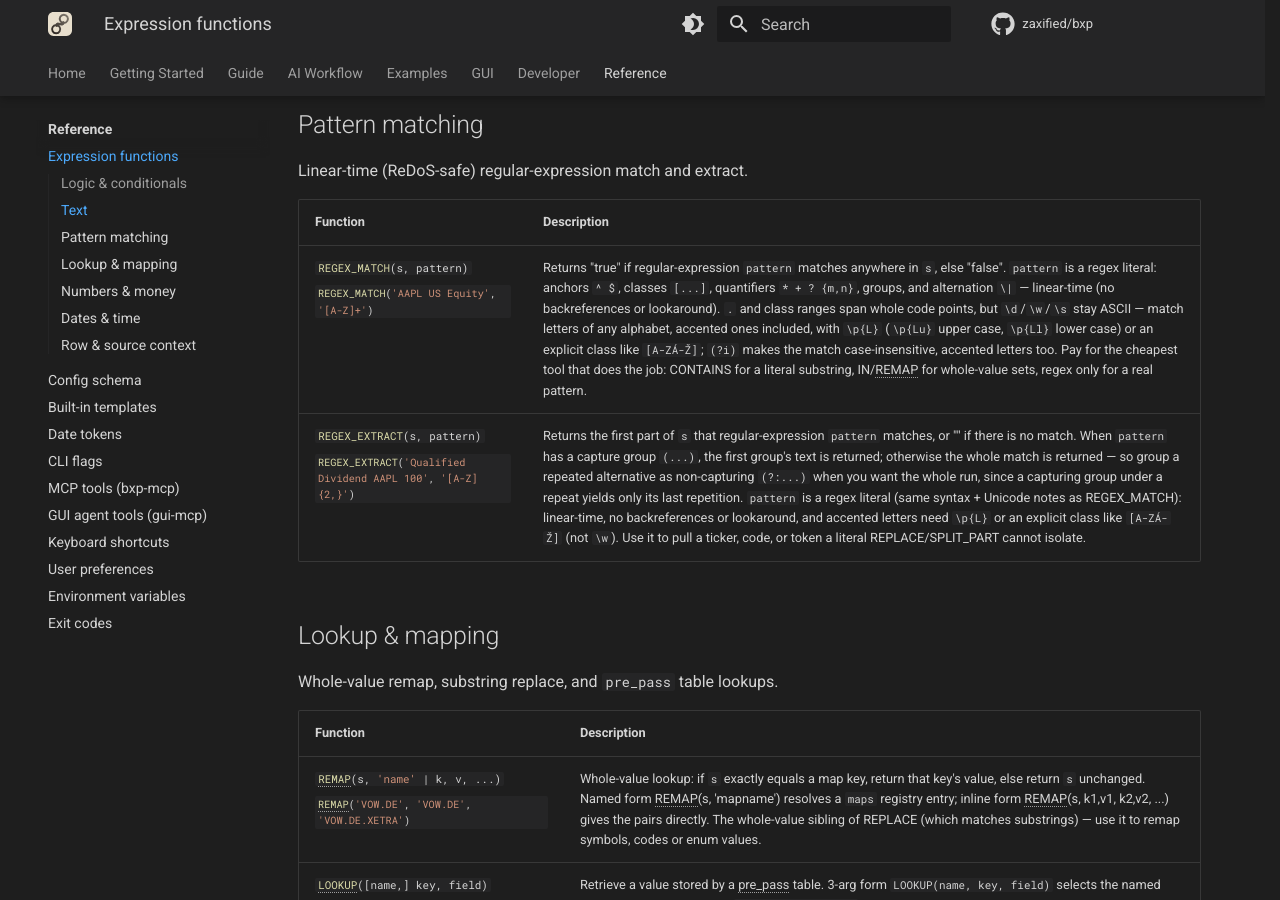
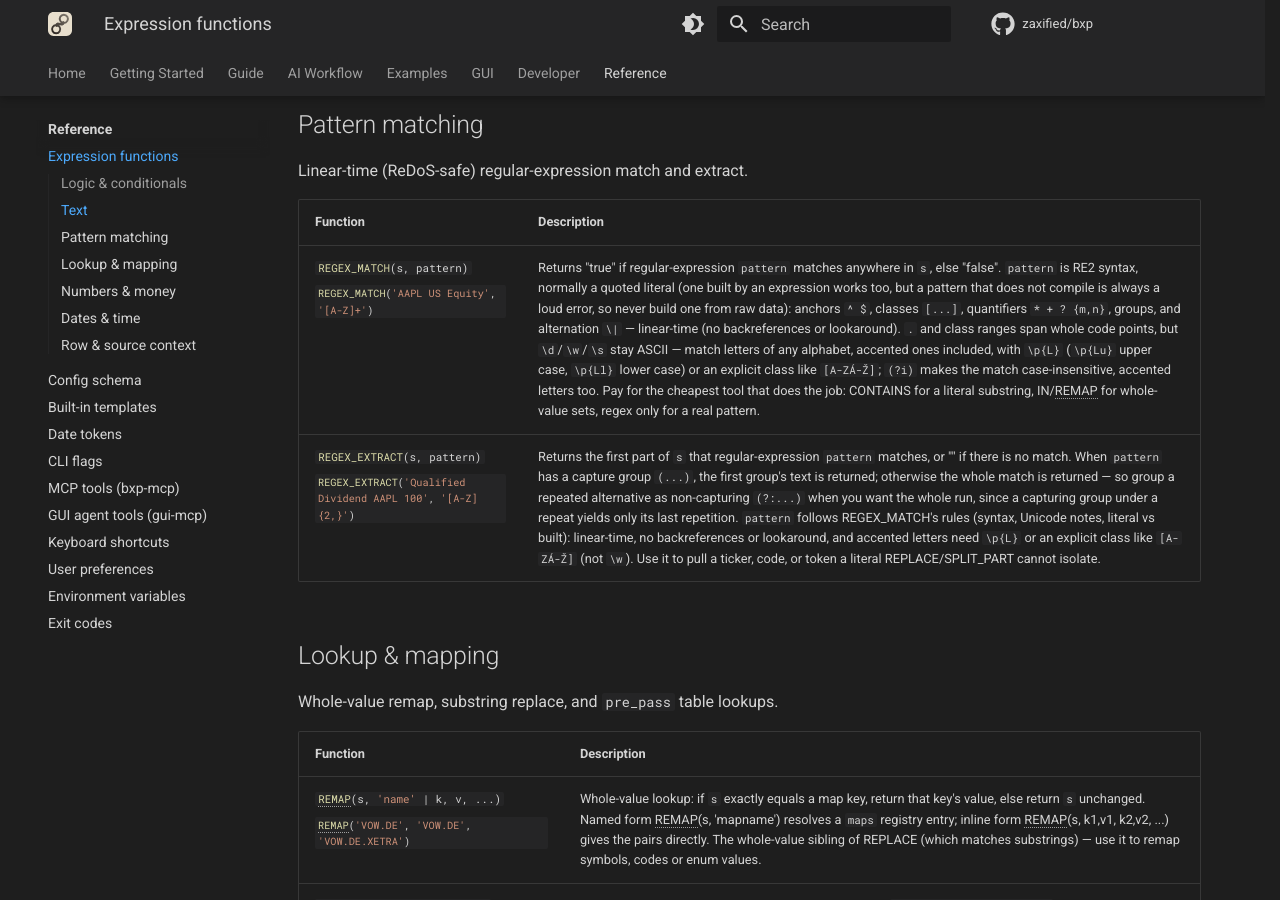
Before and after one commit to zaxified/bxp, an MkDocs documentation site: the page built from docs/reference/expr-functions.md, in a window 1280 px wide and 900 px high, scrolled down 2755 px. Built offline with MkDocs 1.6.1 and Material for MkDocs 9.7.7, drawn with Linux system fonts in a browser that asks for light colours; emoji names are drawn with the system emoji font; comment, search, counter and statistics services are not loaded.

Commit message:
fix(core): wave-2 audit leftovers in expr, config, xlsx and btrace
expr:
- WORKDAY computes whole weeks + remainder instead of walking up to ~3.6M
  days per row; the old walk stays as the test reference it is compared to
- NOW() before 1970 returns "" instead of panicking on the u64 cast
- a zero with a sign or no integer digit canonicalises to "0" ("-0.00"
  was "-0", ".0" was "")
- REGEX_MATCH / REGEX_EXTRACT docs no longer claim the pattern must be a
  literal; expression-built patterns work
- the 4-letter month reading under MMM is kept deliberately broad (German
  Juni/Juli/Marz, Spanish Mayo) and now documented as such

config: template-strict for shapes, not only enums. A template that is not
an object, a wrong-typed input_schema / output_schema / row_rules / rows /
pre_pass / maps entry, or a non-string value inside one is a template error
with its full path; it used to be dropped without a word. None of the 63
parseable configs in the repo, DEV or the working config is affected.

xlsx: data below a blank or missing header_row is XlsxHeaderRowEmpty
instead of an empty output (an empty sheet still converts to an empty
file).

btrace: the Reader honours pay_len on known frames too — trailing bytes a
newer producer appends are skipped, an overrun is CorruptFrame.

inspect: templateIo reports a parse failure apart from "template not found".

Co-Authored-By: Claude Opus 5.5 <noreply@anthropic.com>

```diff
--- a/docs/reference/expr-functions.md
+++ b/docs/reference/expr-functions.md
@@ -58,8 +58,8 @@ Linear-time (ReDoS-safe) regular-expression match and extract.
 
 | Function | Description |
 | --- | --- |
-| <code><span class="hl-fn">REGEX_MATCH</span>(s, pattern)</code><br><button type="button" class="bxp-try" data-bxp-expr="REGEX_MATCH('AAPL US Equity', '[A-Z]+')"><code class="fn-eg"><span class="hl-fn">REGEX_MATCH</span>(<span class="hl-str">'AAPL US Equity'</span>, <span class="hl-str">'[A-Z]+'</span>)</code></button> | Returns "true" if regular-expression `pattern` matches anywhere in `s`, else "false". `pattern` is a regex literal: anchors `^ $`, classes `[...]`, quantifiers `* + ? {m,n}`, groups, and alternation `\|` — linear-time (no backreferences or lookaround). `.` and class ranges span whole code points, but `\d`/`\w`/`\s` stay ASCII — match letters of any alphabet, accented ones included, with `\p{L}` (`\p{Lu}` upper case, `\p{Ll}` lower case) or an explicit class like `[A-ZÁ-Ž]`; `(?i)` makes the match case-insensitive, accented letters too. Pay for the cheapest tool that does the job: CONTAINS for a literal substring, IN/REMAP for whole-value sets, regex only for a real pattern. |
-| <code><span class="hl-fn">REGEX_EXTRACT</span>(s, pattern)</code><br><button type="button" class="bxp-try" data-bxp-expr="REGEX_EXTRACT('Qualified Dividend AAPL 100', '[A-Z]{2,}')"><code class="fn-eg"><span class="hl-fn">REGEX_EXTRACT</span>(<span class="hl-str">'Qualified Dividend AAPL 100'</span>, <span class="hl-str">'[A-Z]{2,}'</span>)</code></button> | Returns the first part of `s` that regular-expression `pattern` matches, or "" if there is no match. When `pattern` has a capture group `(...)`, the first group's text is returned; otherwise the whole match is returned — so group a repeated alternative as non-capturing `(?:...)` when you want the whole run, since a capturing group under a repeat yields only its last repetition. `pattern` is a regex literal (same syntax + Unicode notes as REGEX_MATCH): linear-time, no backreferences or lookaround, and accented letters need `\p{L}` or an explicit class like `[A-ZÁ-Ž]` (not `\w`). Use it to pull a ticker, code, or token a literal REPLACE/SPLIT_PART cannot isolate. |
+| <code><span class="hl-fn">REGEX_MATCH</span>(s, pattern)</code><br><button type="button" class="bxp-try" data-bxp-expr="REGEX_MATCH('AAPL US Equity', '[A-Z]+')"><code class="fn-eg"><span class="hl-fn">REGEX_MATCH</span>(<span class="hl-str">'AAPL US Equity'</span>, <span class="hl-str">'[A-Z]+'</span>)</code></button> | Returns "true" if regular-expression `pattern` matches anywhere in `s`, else "false". `pattern` is RE2 syntax, normally a quoted literal (one built by an expression works too, but a pattern that does not compile is always a loud error, so never build one from raw data): anchors `^ $`, classes `[...]`, quantifiers `* + ? {m,n}`, groups, and alternation `\|` — linear-time (no backreferences or lookaround). `.` and class ranges span whole code points, but `\d`/`\w`/`\s` stay ASCII — match letters of any alphabet, accented ones included, with `\p{L}` (`\p{Lu}` upper case, `\p{Ll}` lower case) or an explicit class like `[A-ZÁ-Ž]`; `(?i)` makes the match case-insensitive, accented letters too. Pay for the cheapest tool that does the job: CONTAINS for a literal substring, IN/REMAP for whole-value sets, regex only for a real pattern. |
+| <code><span class="hl-fn">REGEX_EXTRACT</span>(s, pattern)</code><br><button type="button" class="bxp-try" data-bxp-expr="REGEX_EXTRACT('Qualified Dividend AAPL 100', '[A-Z]{2,}')"><code class="fn-eg"><span class="hl-fn">REGEX_EXTRACT</span>(<span class="hl-str">'Qualified Dividend AAPL 100'</span>, <span class="hl-str">'[A-Z]{2,}'</span>)</code></button> | Returns the first part of `s` that regular-expression `pattern` matches, or "" if there is no match. When `pattern` has a capture group `(...)`, the first group's text is returned; otherwise the whole match is returned — so group a repeated alternative as non-capturing `(?:...)` when you want the whole run, since a capturing group under a repeat yields only its last repetition. `pattern` follows REGEX_MATCH's rules (syntax, Unicode notes, literal vs built): linear-time, no backreferences or lookaround, and accented letters need `\p{L}` or an explicit class like `[A-ZÁ-Ž]` (not `\w`). Use it to pull a ticker, code, or token a literal REPLACE/SPLIT_PART cannot isolate. |
 
 ## Lookup & mapping
 
```
Also changed, not shown: bxp-core/CLAUDE.md (+10 -2 lines), 5 other files.
